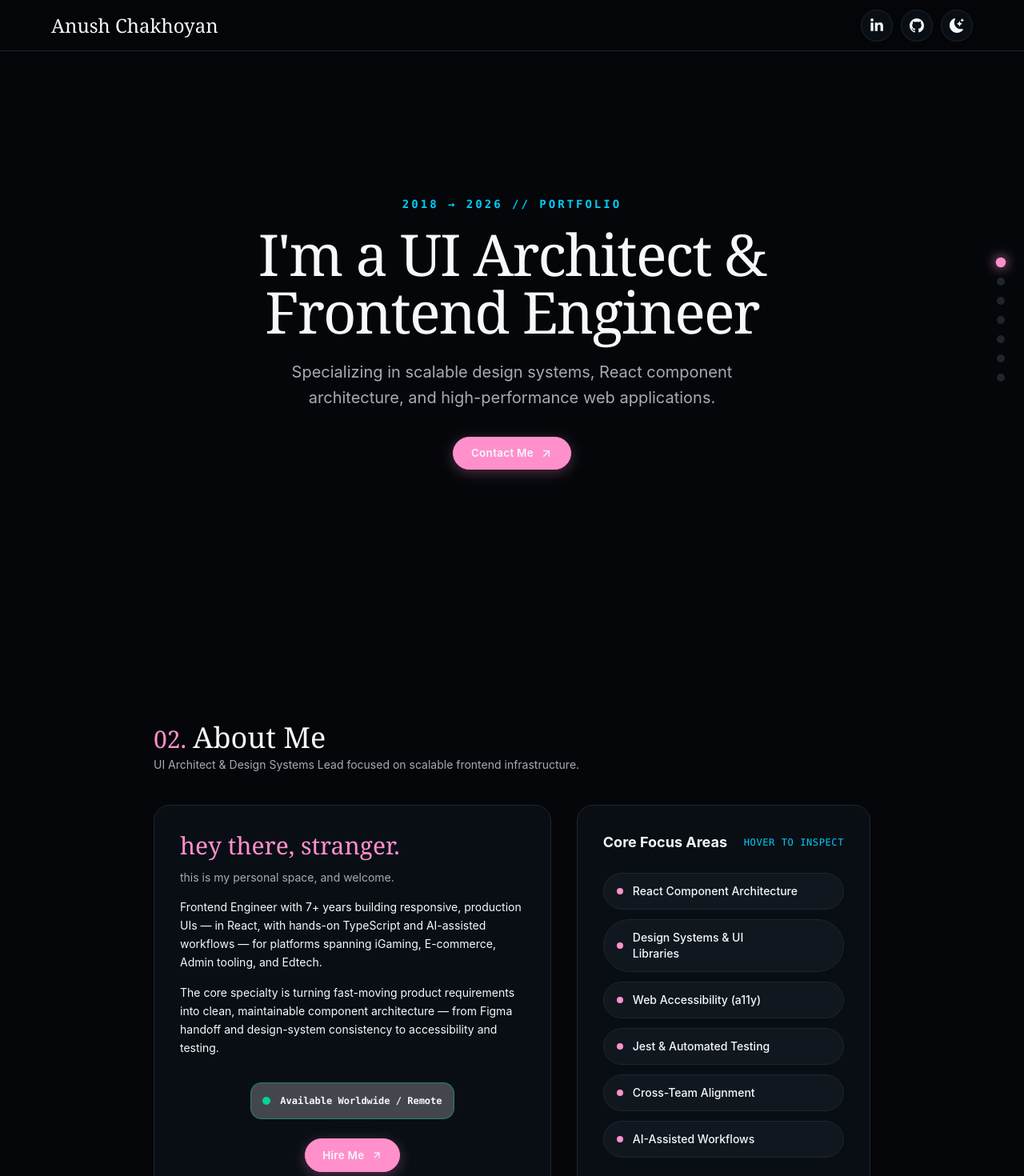
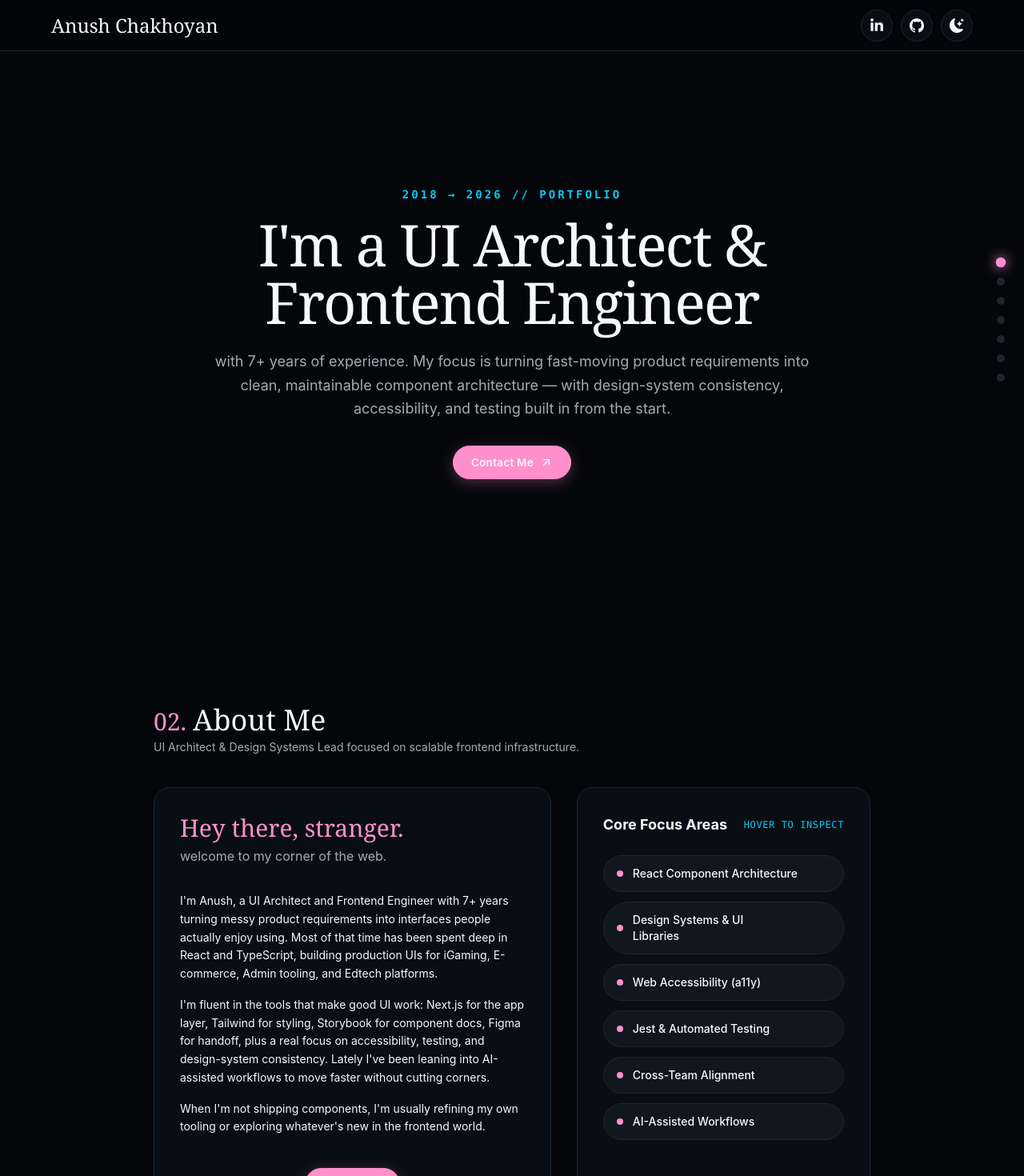
Before and after one commit to anushikchakhoyan/my-developer-portfolio, a Next.js app: page / in a window 1280 px wide. Shown: the top 1470 px of the page at 80% size. Built offline with nearby package versions, Linux system fonts and the light colour scheme.

Commit message:
fix: update about section

```diff
--- a/src/app/(showcase)/page.tsx
+++ b/src/app/(showcase)/page.tsx
@@ -32,8 +32,9 @@ export default function ShowcasePage() {
                     <h1 className="text-3xl sm:text-4xl md:text-6xl lg:text-7xl font-serif text-(--color-text) mb-6 tracking-tight">
                         I'm a UI Architect & <br /> Frontend Engineer
                     </h1>
-                    <p className="text-base md:text-xl text-(--color-text-muted) mb-8 leading-relaxed max-w-2xl mx-auto">
-                        Specializing in scalable design systems, React component architecture, and high-performance web applications.
+                    <p className="text-base md:text-lg text-(--color-text-muted) mb-8 leading-relaxed max-w-3xl mx-auto">
+                        with 7+ years of experience. My focus is turning fast-moving product requirements into clean, maintainable component architecture —
+                        with design-system consistency, accessibility, and testing built in from the start.
                     </p>
                     <div className="flex gap-4 justify-center">
                         <Link href="#slide-7">
--- a/src/app/layout.tsx
+++ b/src/app/layout.tsx
@@ -10,10 +10,33 @@ export const metadata: Metadata = {
         { url: "/favicon-32x32.png", sizes: "32x32", type: "image/png" },
         { url: "/favicon-16x16.png", sizes: "16x16", type: "image/png" },
       ],
-    apple: [
-      { url: "/apple-touch-icon.png", sizes: "180x180" },
-    ],
-  },
+       apple: [
+        { url: "/apple-touch-icon.png", sizes: "180x180" },
+      ],
+    },
+    openGraph: {
+       title: "Anush Chakhoyan — Lead UI Architect & Frontend Engineer",
+       description:
+           "I'm a UI Architect & Frontend Engineer with 7+ years building responsive, production interfaces for platforms across iGaming, e-commerce, admin tooling, and edtech. My focus is turning fast-moving product requirements into clean, maintainable component architecture — with design-system consistency, accessibility, and testing built in from the start.",
+       url: "https://anushui.dev",
+       siteName: "Anush Chakhoyan",
+       images: [
+          {
+            url: "/og-image.png", // resolved against metadataBase
+            width: 1200,
+            height: 630,
+            alt: "Anush Chakhoyan — Lead UI Architect & Frontend Engineer",
+         },
+       ],
+        locale: "en_US",
+        type: "website",
+    },
+    twitter: {
+       card: "summary_large_image",
+       title: "Anush Chakhoyan — Lead UI Architect & Frontend Engineer",
+       description: "I'm a UI Architect & Frontend Engineer with 7+ years building responsive, production interfaces for platforms across iGaming, e-commerce, admin tooling, and edtech. My focus is turning fast-moving product requirements into clean, maintainable component architecture — with design-system consistency, accessibility, and testing built in from the start.",
+       images: ["/og-image.png"],
+    },
 };
 
 export default function RootLayout({ children }: {
--- a/src/components/organisms/AboutFocusCards/AboutFocusCards.tsx
+++ b/src/components/organisms/AboutFocusCards/AboutFocusCards.tsx
@@ -21,21 +21,29 @@ export const AboutFocusCards: React.FC = () => {
         <div className="grid grid-cols-1 lg:grid-cols-[1.15fr_0.85fr] gap-8">
             {/* Left Column: Bio Card */}
             <div className="rounded-lg border border-(--color-border) bg-(--color-surface) p-8">
-                <h3 className="font-serif text-3xl text-(--color-primary) mb-3">
-                    hey there, stranger.
+                <h3 className="font-serif text-3xl text-(--color-primary) mb-1">
+                    Hey there, stranger.
                 </h3>
-                <p className="text-(--color-text-muted) mb-4 text-sm">
-                    this is my personal space, and welcome.
+                <p className="text-(--color-text-muted) mb-8 text-md leading-relaxed">
+                    welcome to my corner of the web.
                 </p>
                 <p className="text-sm leading-relaxed mb-4 text-(--color-text)">
-                    Frontend Engineer with 7+ years building responsive, production UIs — in React, with hands-on TypeScript and AI-assisted workflows — for platforms spanning iGaming, E-commerce, Admin tooling, and Edtech.
+                    I'm Anush, a UI Architect and Frontend Engineer with 7+ years turning messy product
+                    requirements into interfaces people actually enjoy using.
+                    Most of that time has been spent deep in React and TypeScript,
+                    building production UIs for iGaming, E-commerce, Admin tooling, and Edtech platforms.
                 </p>
-                <p className="text-sm leading-relaxed mb-8 text-(--color-text)">
-                    The core specialty is turning fast-moving product requirements into clean, maintainable component architecture — from Figma handoff and design-system consistency to accessibility and testing.
+                <p className="text-sm leading-relaxed mb-4 text-(--color-text)">
+                    I'm fluent in the tools that make good UI work: Next.js for the app layer,
+                    Tailwind for styling, Storybook for component docs, Figma for handoff,
+                    plus a real focus on accessibility, testing, and design-system consistency.
+                    Lately I've been leaning into AI-assisted workflows to move faster without cutting corners.
+                </p>
+                <p className="text-sm leading-relaxed mb-10 text-(--color-text)">
+                    When I'm not shipping components, I'm usually refining my own tooling or exploring whatever's new in the frontend world.
                 </p>
 
                 <div className="flex flex-col items-start sm:items-center gap-4">
-                    <AvailabilityBadge>Available Worldwide / Remote</AvailabilityBadge>
                     <Link href="#slide-7">
                         <Button variant="primary" icon={<FiArrowUpRight size={14} />}>
                             Hire Me
--- a/src/components/organisms/ContactCard/ContactCard.tsx
+++ b/src/components/organisms/ContactCard/ContactCard.tsx
@@ -3,7 +3,7 @@
 import React, { useState } from "react";
 
 import { BsGithub, BsCalendar2DateFill } from "react-icons/bs";
-import { FiDownload, FiMapPin } from "react-icons/fi";
+import { FiArrowUpRight, FiDownload, FiMapPin } from "react-icons/fi";
 import { IoMdMailUnread } from "react-icons/io";
 import { FaLinkedinIn } from "react-icons/fa";
 import { FaClock } from "react-icons/fa6";
@@ -34,7 +34,7 @@ export const ContactCard: React.FC = () => {
                             Let's build something exceptional together.
                         </h3>
                         <p className="text-sm text-(--color-text-muted) mb-6 leading-relaxed">
-                            Whether you're scaling a design system from scratch or optimizing component performance across engineering teams, let's talk.
+                            Whether it's a role, a side project, or just a question about frontend work, I'm always happy to connect and talk.
                         </p>
 
                         <AvailabilityBadge className="mb-0">Currently Open for Senior UI / Frontend Engineering Roles</AvailabilityBadge>
@@ -42,11 +42,11 @@ export const ContactCard: React.FC = () => {
 
                     <div className="flex flex-wrap gap-3">
                         <a href="mailto:hello@anushui.dev?subject=Engineering%20Inquiry%20for%20Anush">
-                            <Button variant="outline">Hire Me / Inquire ↗</Button>
+                            <Button variant="outline" icon={<FiArrowUpRight size={16} />}>Hire Me / Inquire</Button>
                         </a>
                         <a href="https://calendly.com/anush-chakhoyan-dev" target="_blank" rel="noopener noreferrer">
                             <Button variant="primary" icon={<BsCalendar2DateFill size={14} />}>
-                                Schedule a Call ↗
+                                Schedule a Call
                             </Button>
                         </a>
                     </div>
```
